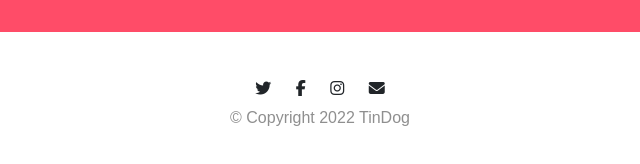
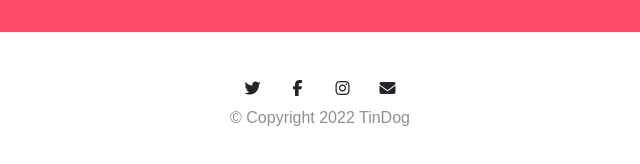
Before and after one commit to AshishV306/TinDog, a plain HTML site: page index.html in a window 1280 px wide. Shown: the part 3051-3215 px from the top of the page, 320-960 px from the left. Drawn offline with nearby package versions, Linux system fonts and the light colour scheme.

Commit message:
fixed-hover

```diff
--- a/css/styles.css
+++ b/css/styles.css
@@ -157,3 +157,19 @@ h2{
   padding: 10px;
   padding-bottom: 10px;
 }
+.Hover:hover{
+  color:red;
+}
+.grid-container {
+  display: grid;
+  grid-template-columns: repeat(4, 40px); /* Adjust the width as needed */
+  gap: 5px; /* Adjust the gap between icons */
+  justify-content: center;
+}
+
+.grid-child {
+  display: flex;
+  justify-content: center; /* Center horizontally */
+  align-items: center;
+  /* Your other styles here */
+}
--- a/index.html
+++ b/index.html
@@ -213,14 +213,23 @@
   <!-- Footer -->
 
   <footer id="footer">
-    <i class="footer-icon fa-brands fa-twitter"></i>
-    <i class="footer-icon fa-brands fa-facebook-f"></i>
-    <i class="footer-icon fa-brands fa-instagram"></i>
-    <i class="footer-icon fa-solid fa-envelope"></i>
+    <div class="grid-container">
+      <div class="grid-child purple Hover">
+        <i class="footer-icon fa-brands fa-twitter"></i>
+      </div>
+      <div class="grid-child green Hover">
+        <i class="footer-icon fa-brands fa-facebook-f"></i>
+      </div>
+      <div class="grid-child purple Hover">
+        <i class="footer-icon fa-brands fa-instagram"></i>
+      </div>
+      <div class="grid-child purple Hover">
+        <i class="footer-icon fa-solid fa-envelope"></i>
+      </div>
+    </div>
+    <p>© Copyright 2022 TinDog</p>
+  </footer>
 
-    <p>© Copyright 2022 TinDog</p>
-
-  </footer>
 
 
 </body>
```
